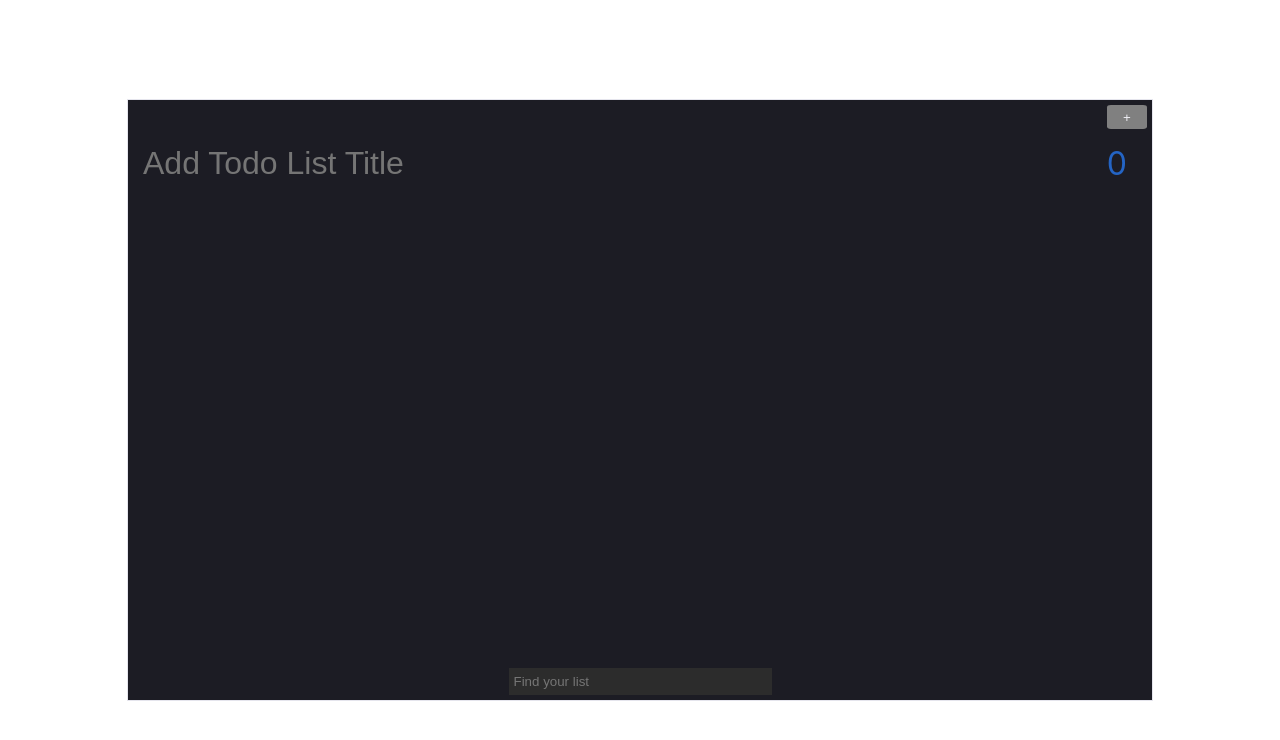
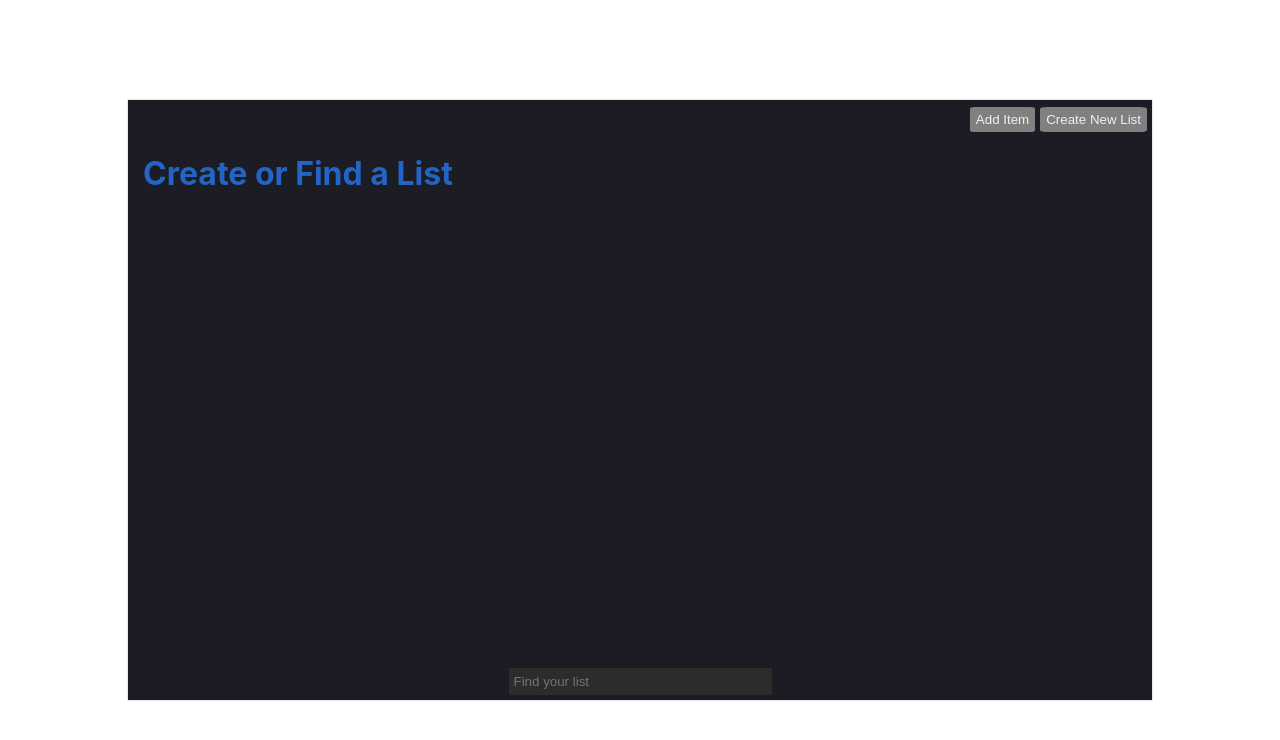
Before and after one commit to AdityaSharma6/todo-app-frontend, a React (Create React App) app: page / in a window 1280 px wide. Shown: the top 740 px of the page. Built offline with nearby package versions, Linux system fonts and the light colour scheme.

Commit message:
Added button to create new list and added placeholder until a list is found or created

```diff
--- a/src/Components/TodoListComponentFolder/TodoList.css
+++ b/src/Components/TodoListComponentFolder/TodoList.css
@@ -18,18 +18,23 @@
     flex-grow: 3;
 }
 
+.todolist-buttons-container {
+    height: 40px;
+    width: 100%;
+    display: flex;
+    flex-direction: row;
+    justify-content: flex-end;
+    align-items: center;
+}
+
 .add-todoitem-button {
-    width: 40px;
+    margin-right: 5px;
     height: 25px;
-    margin-top: 5px;
-    margin-right: 5px;
     outline: none;
     border: none;
-    border-radius: 10%;
+    border-radius: 7%;
     background-color: var(--super-light-grey);
     color: var(--custom-white);
-
-    align-self: flex-end;
 }
 
 .add-todoitem-button:active {
--- a/src/Components/TodoListComponentFolder/TodoList.tsx
+++ b/src/Components/TodoListComponentFolder/TodoList.tsx
@@ -50,11 +50,9 @@ export const TodoList: FunctionComponent<ITodoListProps> = (props: ITodoListProp
         setTodoItemsCollection(newTodoItemCollection);
     };
 
+    const renderTodoListInformation = () => {
+        if (props._id) {
             return (
-        <div className='root-todolist-container'>
-            <button className={'add-todoitem-button'} onClick={addNewTodoItem}>
-                +
-            </button>
                 <div className='todolist-information-container'>
                     <input
                         className='todolist-title'
@@ -65,6 +63,27 @@ export const TodoList: FunctionComponent<ITodoListProps> = (props: ITodoListProp
                     />
                     <div className='todolist-uncompleted-item-count'>{todoItemsCollection.length}</div>
                 </div>
+            );
+        }
+
+        return (
+            <div className='todolist-information-container'>
+                <h1 className='todolist-title'>Create or Find a List</h1>
+            </div>
+        );
+    };
+
+    return (
+        <div className='root-todolist-container'>
+            <div className='todolist-buttons-container'>
+                <button className={'add-todoitem-button'} onClick={addNewTodoItem}>
+                    Add Item
+                </button>
+                <button className={'add-todoitem-button'} onClick={addNewTodoItem}>
+                    Create New List
+                </button>
+            </div>
+            {renderTodoListInformation()}
             <div className='todolist-todoitem-collection-container'>
                 {todoItemsCollection.map(todoItem => {
                     return (
```
Lines whose indentation alone changed are shown as unchanged.
